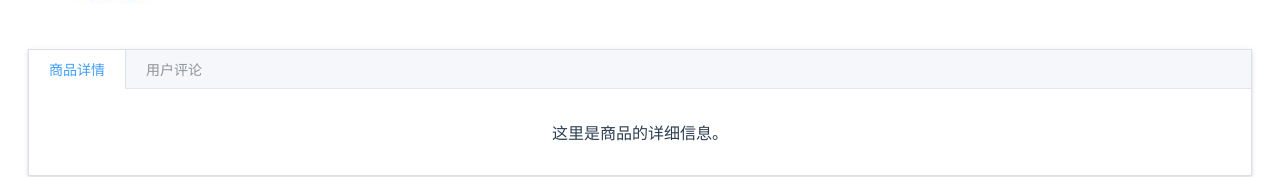
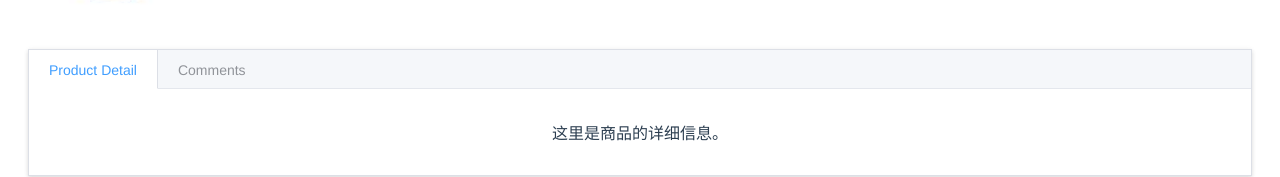
Before and after one commit to FDUCapstoneOrg/Frontend_Capstone_Instrument_Shopping_Center, a Vue app: page /detail in a window 1280 px wide. Shown: the part 294-471 px from the top of the page. Built offline with nearby package versions, Linux system fonts and the light colour scheme.

Commit message:
Modified productDetail text

```diff
--- a/src/views/ProductDetail.vue
+++ b/src/views/ProductDetail.vue
@@ -23,7 +23,7 @@
                 <!-- 数量选择和添加到购物车按钮 -->
                 <el-row :gutter="10">
                     <el-col :span="8">
-                        <el-input-number v-model="quantity" :min="1" label="数量"></el-input-number>
+                        <el-input-number v-model="quantity" :min="1" label="Quantity"></el-input-number>
                     </el-col>
                     <el-col :span="16">
                         <el-button type="primary" icon="el-icon-shopping-cart-full" @click="addToCart">
@@ -36,16 +36,16 @@
 
         <!-- 商品详情和评论信息 -->
         <el-tabs type="border-card" class="product-tabs">
-            <el-tab-pane label="商品详情">
+            <el-tab-pane label="Product Detail">
                 <p>{{ product.details }}</p>
             </el-tab-pane>
-            <el-tab-pane label="用户评论">
+            <el-tab-pane label="Comments">
                 <el-list v-if="product.reviews.length > 0">
                     <el-list-item v-for="(review, index) in product.reviews" :key="index">
                         <p><strong>{{ review.username }}:</strong> {{ review.comment }}</p>
                     </el-list-item>
                 </el-list>
-                <p v-else>暂无评论</p>
+                <p v-else>No Reviews</p>
             </el-tab-pane>
         </el-tabs>
     </div>
@@ -72,7 +72,7 @@ export default {
     methods: {
         addToCart() {
             this.$message({
-                message: `已将${this.quantity}件商品添加到购物车`,
+                message: `Added${this.quantity}items in shopping cart`,
                 type: "success",
             });
         },
```
